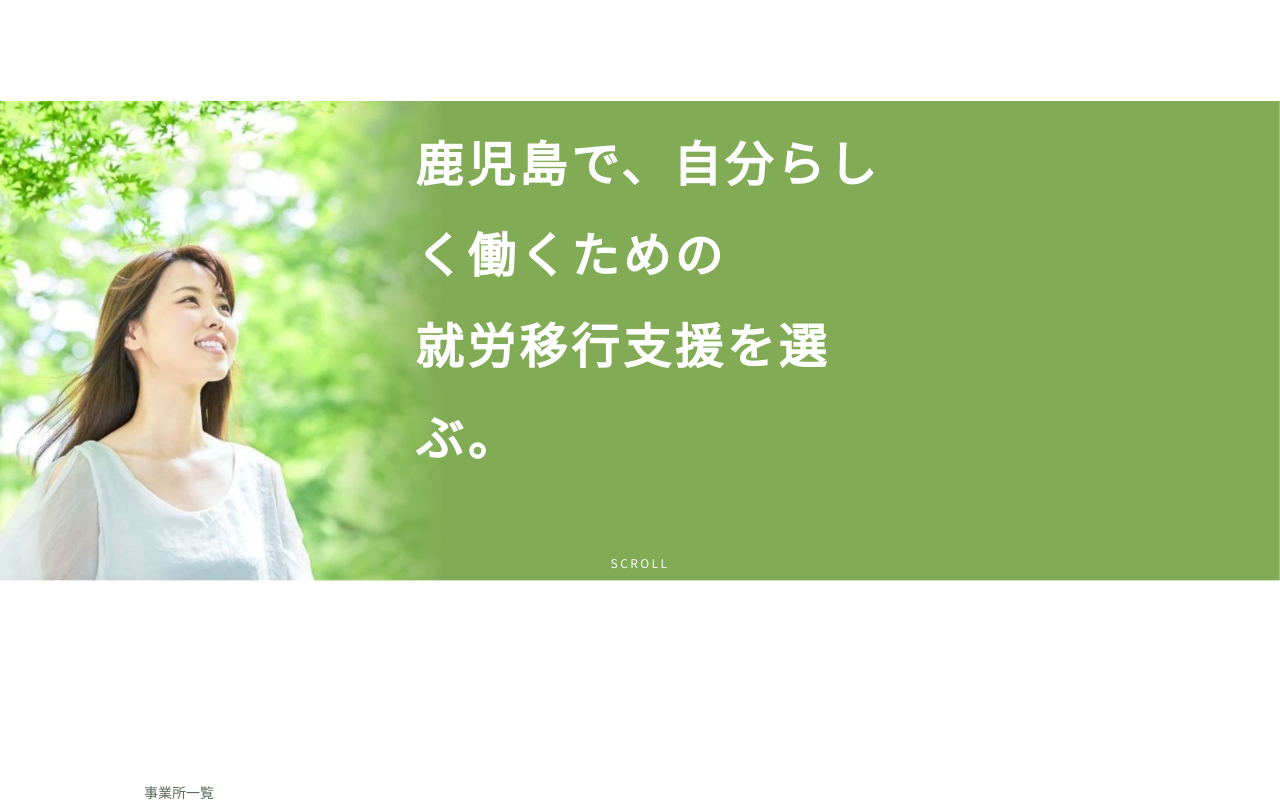
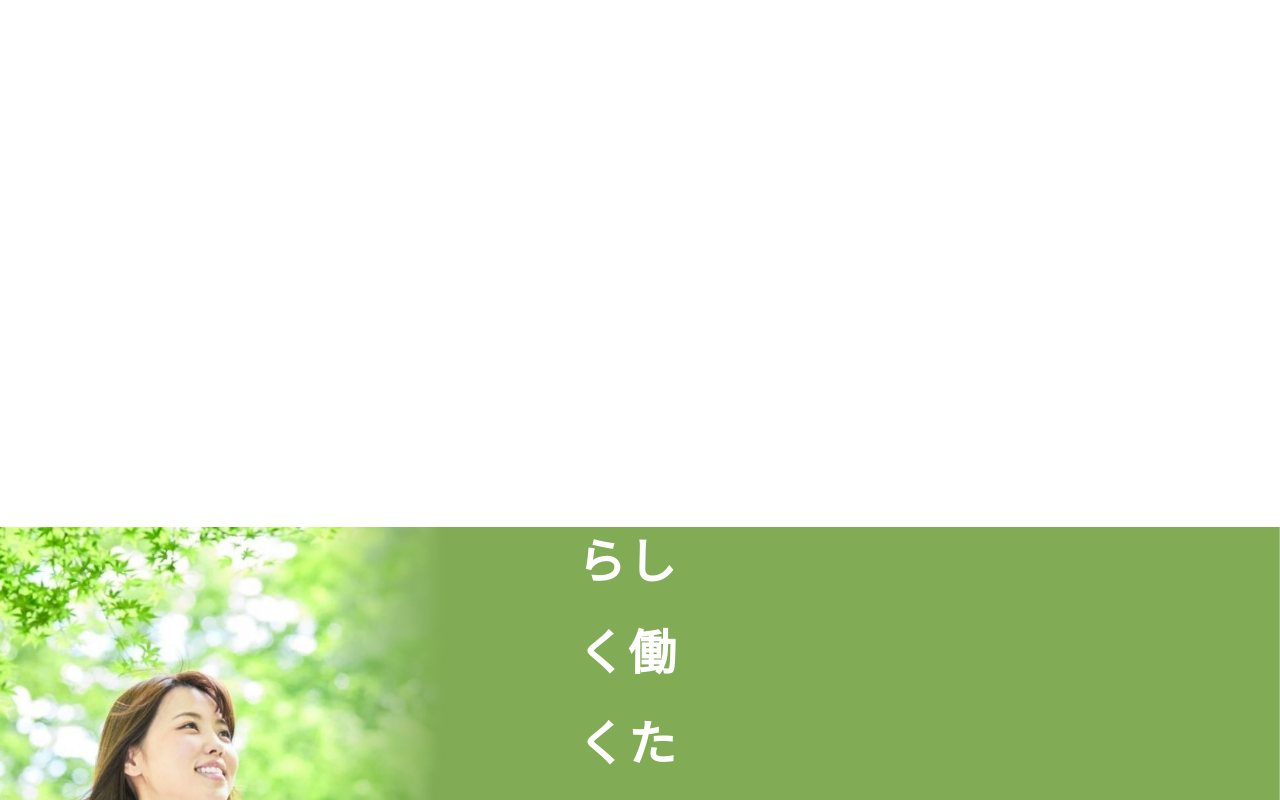
Before and after one commit to toma11-tani/ComparisonSite, a Next.js app: page / in a window 1280 px wide. Shown: the top 800 px of the page. Built offline with nearby package versions, Linux system fonts and the light colour scheme; a web font is replaced by a local one.

Commit message:
Adjust hero text width and tracking

```diff
--- a/app/globals.css
+++ b/app/globals.css
@@ -21,7 +21,7 @@
   font-family: 'Zen Maru Gothic', sans-serif;
   font-weight: 700;
   line-height: 1.9;
-  letter-spacing: 0.08em;
+  letter-spacing: 0.05em;
   color: #ffffff;
 }
 
--- a/app/page.tsx
+++ b/app/page.tsx
@@ -16,7 +16,7 @@
                 }}
             >
                 <div className="w-full flex flex-col justify-center min-h-[32vh]">
-                    <div className="max-w-[880px] text-left md:pl-[32%]">
+                    <div className="text-left md:pl-[45%] md:w-[55%]">
                         <p className="text-xs font-semibold tracking-[0.2em] text-white uppercase">
                             Kagoshima Employment Support
                         </p>
```
